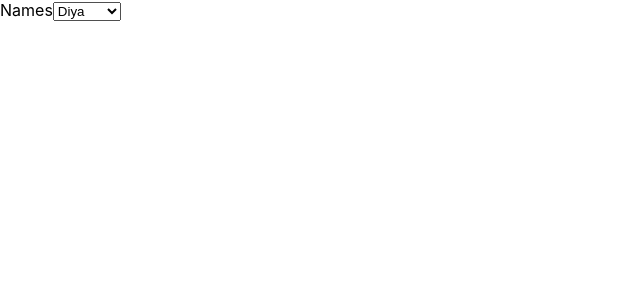
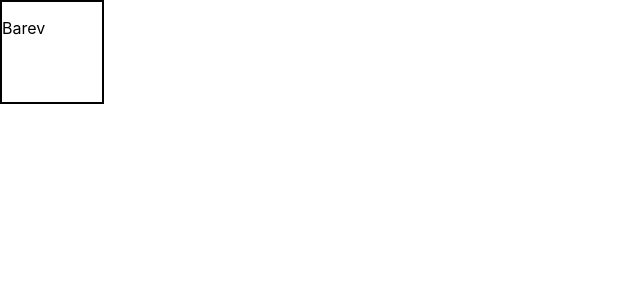
Before and after one commit to dtarxanyan/movies-project, a React (Create React App) app: page / in a window 1280 px wide. Shown: the top 300 px of the page, without its empty margins (0-640 px from the left). Built offline with nearby package versions, Linux system fonts and the light colour scheme.

Commit message:
black box with children

```diff
--- a/src/App.js
+++ b/src/App.js
@@ -1,10 +1,15 @@
 import React from 'react';
 import TableContainer from './components/Table/TableContainer';
 import DropdownContainer from './components/Dropdown/DropdownContainer';
+import BlackBox from "./components/BlackBox/BlackBox";
 
 class App extends React.Component {
   render() {
-    return <DropdownContainer />;
+    return (
+        <BlackBox>
+          <p>Barev</p>
+        </BlackBox>
+    );
   }
 }
 
--- /dev/null
+++ b/src/components/BlackBox/BlackBox.js
@@ -0,0 +1,17 @@
+import React, {Component} from 'react';
+
+class BlackBox extends Component {
+    constructor() {
+        super();
+    }
+    render() {
+        const {children} = this.props
+        return (
+            <div className={'blackBox'}>
+                {children}
+            </div>
+        );
+    }
+}
+
+export default BlackBox;
--- a/src/index.css
+++ b/src/index.css
@@ -11,3 +11,9 @@ code {
   font-family: source-code-pro, Menlo, Monaco, Consolas, 'Courier New',
     monospace;
 }
+
+.blackBox {
+  width: 100px;
+  height: 100px;
+  border: 2px solid black
+}
```
